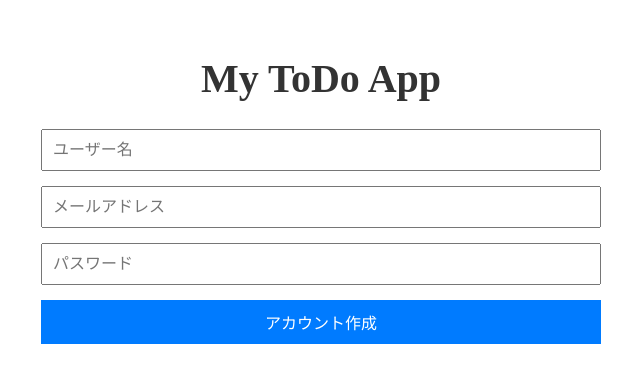
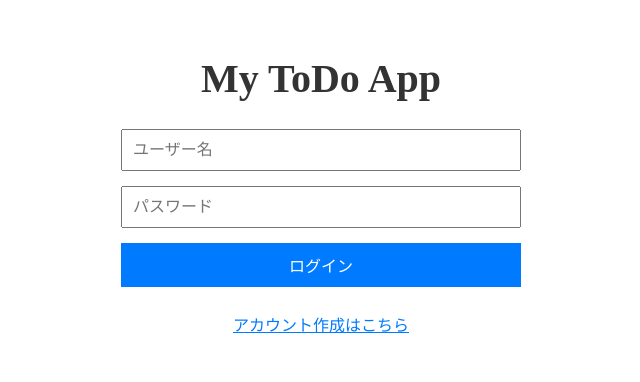
Before and after one commit to keiichiaoki0110/todo-frontend, a React (Create React App) app: page /login in a window 1280 px wide. Shown: the top 382 px of the page, without its empty margins (319-959 px from the left). Built offline with nearby package versions, Linux system fonts and the light colour scheme.

Commit message:
ログインログアウト機能の追加

```diff
--- a/package.json
+++ b/package.json
@@ -9,6 +9,7 @@
     "@testing-library/user-event": "^13.5.0",
     "react": "^19.1.0",
     "react-dom": "^19.1.0",
+    "react-router-dom": "^7.7.0",
     "react-scripts": "5.0.1",
     "web-vitals": "^2.1.4"
   },
--- a/src/App.js
+++ b/src/App.js
@@ -1,23 +1,77 @@
-import React from 'react';
+import React, { useState } from 'react';
+import { BrowserRouter as Router, Routes, Route, useNavigate } from 'react-router-dom';
 import Header from './components/Header';
 import SignUpForm from './components/SignUpForm';
+import LoginForm from './components/LoginForm';
 
-// アプリ全体のコンポーネント
 function App() {
+    const [currentUser, setCurrentUser] = useState('');
+
+    // ログイン処理
+    const handleLogin = (username) => {
+        setCurrentUser(username);
+    };
+
+    // ログアウト処理
+    const handleLogout = () => {
+        setCurrentUser('');
+    };
+
     const appStyle = {
-        maxWidth: '600px', // 幅を統一
-        margin: '0 auto', // 中央寄せ
-        padding: '20px', // 少し余白を追加
-        boxSizing: 'border-box', // パディングを含めた幅計算
+        maxWidth: '600px',
+        margin: '0 auto',
+        padding: '20px',
+        boxSizing: 'border-box',
+    };
+
+    // ホーム画面コンポーネント（useNavigateを使用するため分離）
+    const HomePage = () => {
+        const navigate = useNavigate();
+
+        const handleLogoutClick = () => {
+            handleLogout();
+            navigate('/login'); // ログイン画面に戻る
+        };
+
+        return (
+            <div>
+                <h2>ようこそ、{currentUser}さん！</h2>
+                <p>ログインに成功しました。</p>
+                <button
+                    onClick={handleLogoutClick}
+                    style={{
+                        padding: '10px 20px',
+                        fontSize: '16px',
+                        backgroundColor: '#dc3545',
+                        color: '#fff',
+                        border: 'none',
+                        cursor: 'pointer',
+                        marginTop: '20px'
+                    }}
+                >
+                    ログアウト
+                </button>
+            </div>
+        );
     };
 
     return (
-        <div style={appStyle}>
-            {/* ヘッダー */}
-            <Header />
-            {/* サインアップフォーム */}
-            <SignUpForm />
-        </div>
+        <Router>
+            <div style={appStyle}>
+                <Header />
+                <Routes>
+                    {/* サインアップページ */}
+                    <Route path="/" element={<SignUpForm />} />
+                    <Route path="/signup" element={<SignUpForm />} />
+
+                    {/* ログインページ */}
+                    <Route path="/login" element={<LoginForm onLogin={handleLogin} />} />
+
+                    {/* ホームページ（ログイン後） */}
+                    <Route path="/home" element={<HomePage />} />
+                </Routes>
+            </div>
+        </Router>
     );
 }
 
--- /dev/null
+++ b/src/components/LoginForm.js
@@ -0,0 +1,99 @@
+import React, { useState } from 'react';
+import { useNavigate } from 'react-router-dom';
+
+function LoginForm({ onLogin }) {
+    const [username, setUsername] = useState(''); // ユーザー名入力
+    const [password, setPassword] = useState(''); // パスワード入力
+    const [error, setError] = useState(''); // エラーメッセージ
+    const navigate = useNavigate(); // ページ遷移用
+
+    const handleSubmit = (e) => {
+        e.preventDefault();
+
+        // 仮の認証データ
+        const mockUser = {
+            username: 'testuser',
+            password: 'password123',
+        };
+
+        // 入力値が正しい場合
+        if (username === mockUser.username && password === mockUser.password) {
+            onLogin(username); // ログイン処理を実行
+            navigate('/home'); // ホーム画面へ遷移
+        } else {
+            setError('ユーザー名またはパスワードが正しくありません。');
+        }
+    };
+
+    const handleNavigateToSignUp = () => {
+        navigate('/signup'); // アカウント作成画面に遷移
+    };
+
+    const formStyle = {
+        display: 'flex',
+        flexDirection: 'column',
+        gap: '15px',
+        maxWidth: '400px',
+        margin: '20px auto',
+    };
+
+    const inputStyle = {
+        padding: '10px',
+        fontSize: '16px',
+        width: '100%',
+        boxSizing: 'border-box',
+    };
+
+    const buttonStyle = {
+        padding: '10px',
+        fontSize: '16px',
+        backgroundColor: '#007bff',
+        color: '#fff',
+        border: 'none',
+        cursor: 'pointer',
+    };
+
+    const linkButtonStyle = {
+        padding: '10px',
+        fontSize: '16px',
+        backgroundColor: 'transparent',
+        color: '#007bff',
+        border: 'none',
+        textDecoration: 'underline',
+        cursor: 'pointer',
+        textAlign: 'center',
+    };
+
+    const errorStyle = {
+        color: 'red',
+        fontSize: '12px',
+    };
+
+    return (
+        <form style={formStyle} onSubmit={handleSubmit}>
+            <input
+                type="text"
+                placeholder="ユーザー名"
+                value={username}
+                onChange={(e) => setUsername(e.target.value)}
+                style={inputStyle}
+            />
+            <input
+                type="password"
+                placeholder="パスワード"
+                value={password}
+                onChange={(e) => setPassword(e.target.value)}
+                style={inputStyle}
+            />
+            {error && <p style={errorStyle}>{error}</p>}
+            <button type="submit" style={buttonStyle}>
+                ログイン
+            </button>
+            <button type="button" style={linkButtonStyle} onClick={handleNavigateToSignUp}>
+                アカウント作成はこちら
+            </button>
+        </form>
+    );
+}
+
+export default LoginForm;
--- a/src/components/SignUpForm.js
+++ b/src/components/SignUpForm.js
@@ -1,70 +1,87 @@
 import React, { useState } from 'react';
+import { useNavigate } from 'react-router-dom';
 
 function SignUpForm() {
-    // ユーザーが入力するデータを管理する状態
+    // フォームデータの状態管理
     const [formData, setFormData] = useState({
-        username: '', // ユーザー名
-        email: '', // メールアドレス
-        password: '', // パスワード
+        username: '',
+        email: '',
+        password: '',
     });
 
-    // 入力エラーを管理する状態
+    // バリデーションエラーの状態管理
     const [errors, setErrors] = useState({});
 
-    // 入力が変更されたときに実行される関数
+    // ページ遷移用
+    const navigate = useNavigate();
+
+    // 入力値変更時の処理
     const handleInputChange = (e) => {
-        const { name, value } = e.target; // フィールド名とその値を取得
+        const { name, value } = e.target;
         setFormData({
-            ...formData, // 現在のフォームデータを保持
-            [name]: value, // フィールド名に対応する値を更新
+            ...formData,
+            [name]: value,
         });
     };
 
-    // フォームが送信されたときに実行される関数
+    // フォーム送信時の処理
     const handleSubmit = (e) => {
-        e.preventDefault(); // ページのリロードを防ぐ
+        e.preventDefault();
 
-        // 入力チェックを行い、エラーを記録
         const newErrors = {};
+        // フォームバリデーション
         if (!formData.username) newErrors.username = 'ユーザー名を入力してください。';
         if (!formData.email) newErrors.email = 'メールアドレスを入力してください。';
         if (!formData.password) newErrors.password = 'パスワードを入力してください。';
 
-        setErrors(newErrors); // エラーを更新
+        setErrors(newErrors);
 
-        // エラーがなければ成功メッセージを表示
+        // エラーがない場合の処理
         if (Object.keys(newErrors).length === 0) {
             alert('アカウント作成が完了しました！（仮）');
+            navigate('/login'); // ログイン画面に遷移
         }
     };
 
-    // 各種スタイルを定義
+    // スタイル設定
     const formStyle = {
         display: 'flex',
-        flexDirection: 'column', // 縦方向に並べる
-        gap: '15px', // 各要素の間隔
-        margin: '0 auto', // 横方向に中央揃え
+        flexDirection: 'column',
+        gap: '15px',
+        margin: '0 auto',
+        maxWidth: '400px',
     };
 
     const inputStyle = {
         padding: '10px',
         fontSize: '16px',
         width: '100%',
-        boxSizing: 'border-box', // ボーダーとパディングを含めた幅計算
+        boxSizing: 'border-box',
     };
 
     const errorStyle = {
         color: 'red',
-        fontSize: '12px', // エラー表示用の小さいフォント
+        fontSize: '12px',
     };
 
     const buttonStyle = {
         padding: '10px',
         fontSize: '16px',
-        backgroundColor: '#007bff', // 青色の背景
-        color: '#fff', // 白色の文字
+        backgroundColor: '#007bff',
+        color: '#fff',
         border: 'none',
-        cursor: 'pointer', // ホバー時にポインタ表示
+        cursor: 'pointer',
+    };
+
+    const linkButtonStyle = {
+        padding: '10px',
+        fontSize: '16px',
+        backgroundColor: 'transparent',
+        color: '#007bff',
+        border: 'none',
+        textDecoration: 'underline',
+        cursor: 'pointer',
+        textAlign: 'center',
     };
 
     return (
@@ -76,7 +93,7 @@ function SignUpForm() {
                     name="username"
                     placeholder="ユーザー名"
                     value={formData.username}
-                    onChange={handleInputChange} // 入力変更をハンドリング
+                    onChange={handleInputChange}
                     style={inputStyle}
                 />
                 {errors.username && <p style={errorStyle}>{errors.username}</p>}
@@ -108,9 +125,18 @@ function SignUpForm() {
                 {errors.password && <p style={errorStyle}>{errors.password}</p>}
             </div>
 
-            {/* 送信ボタン */}
+            {/* アカウント作成ボタン */}
             <button type="submit" style={buttonStyle}>
                 アカウント作成
+            </button>
+
+            {/* ログイン画面に戻るボタン */}
+            <button
+                type="button"
+                onClick={() => navigate('/login')}
+                style={linkButtonStyle}
+            >
+                ログイン画面に戻る
             </button>
         </form>
     );
```
Also changed, not shown: src/components/TodoHome.js (added, +25 -0 lines), 2 other files (tests, documents, lock files or other folders).
